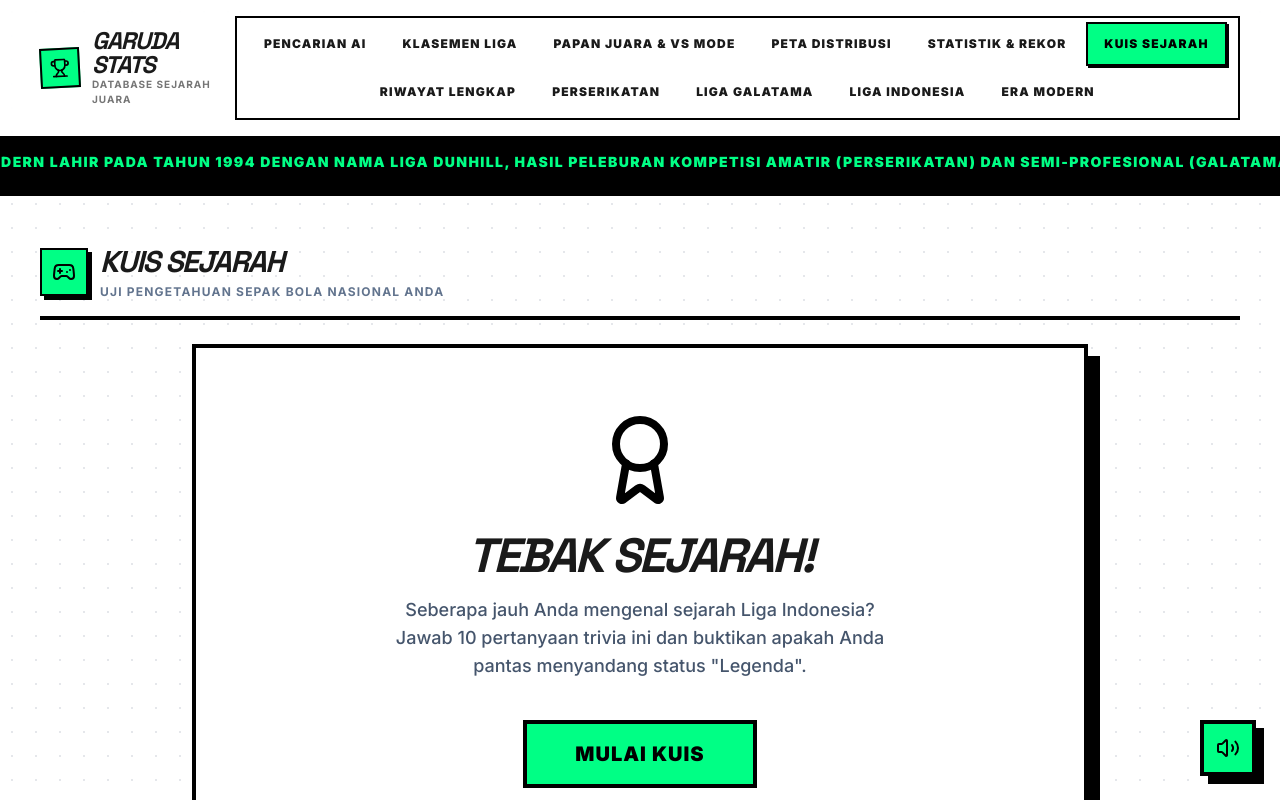
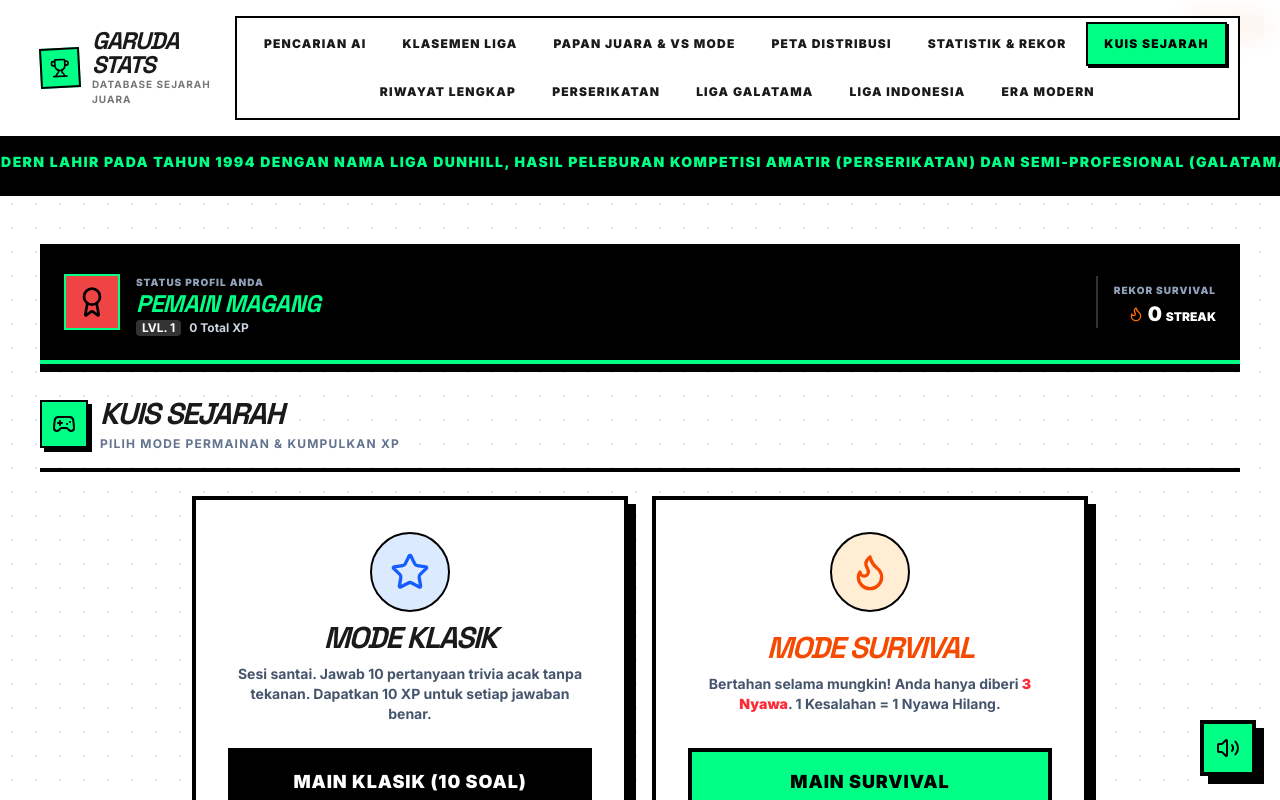
Before and after one commit to makarim22/statmuse, a React (Vite) app: page /kuis in a window 1280 px wide. Shown: the top 800 px of the page. Built offline with nearby package versions, Linux system fonts and the light colour scheme.

Commit message:
feat: implement interactive quiz component with classic and survival gameplay modes and gamification tracking

```diff
--- a/src/components/QuizView.tsx
+++ b/src/components/QuizView.tsx
@@ -1,31 +1,78 @@
-import React, { useState } from "react";
+import React, { useState, useEffect } from "react";
 import { motion, AnimatePresence } from "motion/react";
-import { Gamepad2, CheckCircle2, XCircle, RotateCcw, Trophy, Award } from "lucide-react";
+import { Gamepad2, CheckCircle2, XCircle, RotateCcw, Trophy, Award, Zap, Heart, Star, Flame } from "lucide-react";
 import { quizQuestions, QuizQuestion } from "../data/quizData";
 import { soundEngine } from "../utils/soundEngine";
 
 export default function QuizView() {
-  // Helper to get 10 random questions
-  const getRandomQuestions = (count = 10): QuizQuestion[] => {
-    const shuffled = [...quizQuestions].sort(() => 0.5 - Math.random());
-    return shuffled.slice(0, count);
+  // --- Persistent Gamification State ---
+  const [totalXP, setTotalXP] = useState<number>(0);
+  const [highestSurvivalScore, setHighestSurvivalScore] = useState<number>(0);
+
+  useEffect(() => {
+    const xp = localStorage.getItem('garuda_stats_totalXP');
+    if (xp) setTotalXP(parseInt(xp, 10));
+
+    const hs = localStorage.getItem('garuda_stats_highestSurvivalScore');
+    if (hs) setHighestSurvivalScore(parseInt(hs, 10));
+  }, []);
+
+  const saveXP = (newTotal: number) => {
+    setTotalXP(newTotal);
+    localStorage.setItem('garuda_stats_totalXP', newTotal.toString());
   };
 
-  const [activeQuestions, setActiveQuestions] = useState<QuizQuestion[]>(() => getRandomQuestions(10));
-  const [gameState, setGameState] = useState<'start' | 'playing' | 'results'>('start');
+  const saveHighScore = (newHighScore: number) => {
+    setHighestSurvivalScore(newHighScore);
+    localStorage.setItem('garuda_stats_highestSurvivalScore', newHighScore.toString());
+  };
+
+  // --- Game State ---
+  const [gameState, setGameState] = useState<'start' | 'playing_classic' | 'playing_survival' | 'results'>('start');
+  const [activeQuestions, setActiveQuestions] = useState<QuizQuestion[]>([]);
   const [currentQuestionIndex, setCurrentQuestionIndex] = useState(0);
   const [score, setScore] = useState(0);
+  const [sessionXP, setSessionXP] = useState(0);
+  const [lives, setLives] = useState(3);
   const [selectedOption, setSelectedOption] = useState<number | null>(null);
 
   const currentQuestion = activeQuestions[currentQuestionIndex];
   const isAnswered = selectedOption !== null;
   const isCorrect = isAnswered && selectedOption === currentQuestion?.correctAnswer;
 
-  const handleStart = () => {
+  // Rank Titles Logic
+  const getRankByXP = (xp: number) => {
+    if (xp >= 1000) return { title: "LEGENDA LIGA!", color: "#00FF85", level: "MAX" };
+    if (xp >= 500) return { title: "KAPTEN TIM", color: "#3B82F6", level: 20 };
+    if (xp >= 200) return { title: "PEMAIN INTI", color: "#EAB308", level: 10 };
+    if (xp >= 50) return { title: "PEMAIN CADANGAN", color: "#F97316", level: 5 };
+    return { title: "PEMAIN MAGANG", color: "#EF4444", level: 1 };
+  };
+  const currentRank = getRankByXP(totalXP);
+
+  // Helper to get random questions
+  const getRandomQuestions = (count = 10, exclude: QuizQuestion[] = []): QuizQuestion[] => {
+    const pool = quizQuestions.filter(q => !exclude.includes(q));
+    const shuffled = [...pool].sort(() => 0.5 - Math.random());
+    return shuffled.slice(0, count);
+  };
+
+  const handleStartClassic = () => {
     setActiveQuestions(getRandomQuestions(10));
-    setGameState('playing');
+    setGameState('playing_classic');
     setCurrentQuestionIndex(0);
     setScore(0);
+    setSessionXP(0);
+    setSelectedOption(null);
+  };
+
+  const handleStartSurvival = () => {
+    setActiveQuestions(getRandomQuestions(1)); // Start with 1, load more as we go
+    setGameState('playing_survival');
+    setCurrentQuestionIndex(0);
+    setScore(0);
+    setSessionXP(0);
+    setLives(3);
     setSelectedOption(null);
   };
 
@@ -34,95 +81,205 @@ export default function QuizView() {
     setSelectedOption(index);
     if (index === currentQuestion?.correctAnswer) {
       setScore(prev => prev + 1);
+      setSessionXP(prev => prev + 10);
       soundEngine.playSuccess();
     } else {
       soundEngine.playError();
+      if (gameState === 'playing_survival') {
+        setLives(prev => prev - 1);
+      }
     }
   };
 
+  const finishGame = () => {
+    saveXP(totalXP + sessionXP);
+    if (gameState === 'playing_survival' && score > highestSurvivalScore) {
+      saveHighScore(score);
+    }
+    setGameState('results');
+  };
+
   const handleNext = () => {
+    if (gameState === 'playing_classic') {
       if (currentQuestionIndex < activeQuestions.length - 1) {
         setCurrentQuestionIndex(prev => prev + 1);
         setSelectedOption(null);
       } else {
-      setGameState('results');
+        finishGame();
       }
-  };
-
-  const getRank = (score: number) => {
-    if (score >= 9) return { title: "Legenda Liga!", color: "#00FF85", desc: "Pengetahuan Anda tentang sejarah sepak bola Indonesia sangat luar biasa. Anda adalah kamus berjalan!" };
-    if (score >= 6) return { title: "Pemain Inti", color: "#EAB308", desc: "Bagus! Anda cukup menguasai sejarah liga, meski masih ada beberapa momen yang terlewatkan." };
-    if (score >= 4) return { title: "Pemain Cadangan", color: "#F97316", desc: "Lumayan, tapi Anda perlu lebih sering membaca arsip sejarah sepak bola nasional." };
-    return { title: "Pemain Magang", color: "#EF4444", desc: "Sepertinya Anda baru mengikuti Liga Indonesia. Terus belajar dan cintai sepak bola lokal!" };
+    } else if (gameState === 'playing_survival') {
+      if (lives <= 0) {
+        finishGame();
+      } else {
+        // Load next survival question
+        const pool = quizQuestions.filter(q => !activeQuestions.includes(q));
+        if (pool.length > 0) {
+          const nextQ = pool[Math.floor(Math.random() * pool.length)];
+          setActiveQuestions(prev => [...prev, nextQ]);
+          setCurrentQuestionIndex(prev => prev + 1);
+          setSelectedOption(null);
+        } else {
+          // Answered all 1000+ questions
+          finishGame();
+        }
+      }
+    }
   };
 
   return (
     <div className="space-y-8 animate-fade-in" id="quiz_view">
       <title>Kuis Trivia Sejarah Sepak Bola Indonesia - Garuda Stats</title>
       <meta name="description" content="Uji wawasan sepak bola nasional Anda dengan kuis pilihan ganda interaktif mengenai sejarah PSSI, juara liga, dan Galatama." />
+
+      {/* Neo-Brutalist Player Dashboard Banner */}
+      <div className="bg-black text-white p-4 sm:p-6 border-b-4 border-[#00FF85] flex flex-col sm:flex-row justify-between items-center gap-4 shadow-[0px_8px_0px_0px_rgba(0,0,0,1)] relative z-10">
+        <div className="flex items-center gap-4 w-full sm:w-auto">
+          <div className="h-14 w-14 border-2 border-[#00FF85] flex items-center justify-center shrink-0" style={{ backgroundColor: currentRank.color }}>
+            <Award className="h-8 w-8 text-black" />
+          </div>
+          <div>
+            <span className="text-[10px] font-black uppercase tracking-widest text-slate-400">STATUS PROFIL ANDA</span>
+            <h2 className="text-xl sm:text-2xl font-black italic uppercase leading-none tracking-tight text-[#00FF85]">{currentRank.title}</h2>
+            <div className="flex items-center gap-2 mt-1">
+              <span className="text-xs font-bold uppercase bg-white/20 px-1.5 rounded-sm">LVL. {currentRank.level}</span>
+              <span className="text-xs font-bold text-slate-300">{totalXP} Total XP</span>
+            </div>
+          </div>
+        </div>
+        <div className="flex items-center gap-3 w-full sm:w-auto justify-end">
+          <div className="text-right border-l-2 border-white/20 pl-4">
+            <span className="text-[10px] font-black uppercase tracking-widest text-slate-400">REKOR SURVIVAL</span>
+            <div className="flex justify-end items-center gap-1">
+              <Flame className="h-4 w-4 text-orange-500" />
+              <span className="text-xl font-black">{highestSurvivalScore} <span className="text-xs">STREAK</span></span>
+            </div>
+          </div>
+        </div>
+      </div>
+
       {/* Header */}
-      <div className="flex items-center gap-3 mb-6 border-b-4 border-black pb-4">
+      <div className="flex items-center gap-3 mb-6 border-b-4 border-black pb-4 mt-6">
         <div className="h-12 w-12 bg-[#00FF85] flex items-center justify-center border-2 border-black shadow-[4px_4px_0px_0px_#000]">
           <Gamepad2 className="h-6 w-6 text-black" />
         </div>
         <div>
           <h3 className="text-3xl font-black uppercase tracking-tighter italic">Kuis Sejarah</h3>
-          <p className="text-xs font-bold text-slate-500 uppercase tracking-widest mt-1">Uji Pengetahuan Sepak Bola Nasional Anda</p>
+          <p className="text-xs font-bold text-slate-500 uppercase tracking-widest mt-1">Pilih Mode Permainan & Kumpulkan XP</p>
         </div>
       </div>
 
       <div className="max-w-4xl mx-auto">
         <AnimatePresence mode="wait">
 
-          {/* START SCREEN */}
+          {/* START SCREEN - MODE SELECTION */}
           {gameState === 'start' && (
             <motion.div
               key="start"
               initial={{ opacity: 0, y: 20 }}
               animate={{ opacity: 1, y: 0 }}
               exit={{ opacity: 0, y: -20 }}
-              className="border-4 border-black bg-white shadow-[12px_12px_0px_0px_rgba(0,0,0,1)] p-8 md:p-16 text-center"
+              className="grid grid-cols-1 md:grid-cols-2 gap-6"
             >
-              <Award className="h-24 w-24 mx-auto mb-6 text-black" />
-              <h2 className="text-4xl md:text-5xl font-black uppercase italic tracking-tighter mb-4">Tebak Sejarah!</h2>
-              <p className="text-lg font-medium text-slate-600 mb-10 max-w-lg mx-auto">
-                Seberapa jauh Anda mengenal sejarah Liga Indonesia? Jawab 10 pertanyaan trivia ini dan buktikan apakah Anda pantas menyandang status "Legenda".
+              {/* Classic Mode Card */}
+              <div className="border-4 border-black bg-white shadow-[8px_8px_0px_0px_rgba(0,0,0,1)] p-8 flex flex-col justify-between items-center text-center space-y-6 hover:bg-[#F2F2F2]/50 transition-colors">
+                <div className="h-20 w-20 bg-blue-100 border-2 border-black flex items-center justify-center rounded-full mb-2">
+                  <Star className="h-10 w-10 text-blue-600" />
+                </div>
+                <div>
+                  <h2 className="text-3xl font-black uppercase italic tracking-tighter mb-2">Mode Klasik</h2>
+                  <p className="text-sm font-bold text-slate-600">
+                    Sesi santai. Jawab 10 pertanyaan trivia acak tanpa tekanan. Dapatkan 10 XP untuk setiap jawaban benar.
                   </p>
+                </div>
                 <button
-                onClick={handleStart}
-                className="bg-[#00FF85] text-black border-4 border-black px-12 py-4 text-xl font-black uppercase tracking-wider hover:-translate-y-2 hover:shadow-[8px_8px_0px_0px_rgba(0,0,0,1)] active:translate-y-0 active:shadow-none transition-all"
+                  onClick={handleStartClassic}
+                  className="w-full bg-black text-white border-4 border-black px-6 py-4 text-lg font-black uppercase tracking-wider hover:-translate-y-1 hover:shadow-[4px_4px_0px_0px_#00FF85] active:translate-y-0 active:shadow-none transition-all"
                 >
-                Mulai Kuis
+                  MAIN KLASIK (10 SOAL)
                 </button>
+              </div>
+
+              {/* Survival Mode Card */}
+              <div className="border-4 border-black bg-white shadow-[8px_8px_0px_0px_rgba(0,0,0,1)] p-8 flex flex-col justify-between items-center text-center space-y-6 hover:bg-[#F2F2F2]/50 transition-colors">
+                <div className="absolute top-4 right-4 bg-orange-500 text-white text-[10px] font-black px-2 py-0.5 border border-black uppercase animate-pulse">
+                  HARDCORE
+                </div>
+                <div className="h-20 w-20 bg-orange-100 border-2 border-black flex items-center justify-center rounded-full mb-2">
+                  <Flame className="h-10 w-10 text-orange-600" />
+                </div>
+                <div>
+                  <h2 className="text-3xl font-black uppercase italic tracking-tighter mb-2 text-orange-600">Mode Survival</h2>
+                  <p className="text-sm font-bold text-slate-600">
+                    Bertahan selama mungkin! Anda hanya diberi <strong className="text-red-500">3 Nyawa</strong>. 1 Kesalahan = 1 Nyawa Hilang.
+                  </p>
+                </div>
+                <button
+                  onClick={handleStartSurvival}
+                  className="w-full bg-[#00FF85] text-black border-4 border-black px-6 py-4 text-lg font-black uppercase tracking-wider hover:-translate-y-1 hover:shadow-[4px_4px_0px_0px_rgba(0,0,0,1)] active:translate-y-0 active:shadow-none transition-all"
+                >
+                  MAIN SURVIVAL
+                </button>
+              </div>
             </motion.div>
           )}
 
           {/* PLAYING SCREEN */}
-          {gameState === 'playing' && currentQuestion && (
+          {(gameState === 'playing_classic' || gameState === 'playing_survival') && currentQuestion && (
             <motion.div
               key="playing"
               initial={{ opacity: 0, scale: 0.95 }}
               animate={{ opacity: 1, scale: 1 }}
               exit={{ opacity: 0, scale: 0.95 }}
             >
-              {/* Score & Progress Bar */}
+              {/* HUD / Progress Bar */}
               <div className="flex justify-between items-center mb-4">
-                <span className="bg-black text-white px-4 py-1 text-sm font-black uppercase tracking-widest border-2 border-black">
-                  Soal {currentQuestionIndex + 1} / {activeQuestions.length}
+                <span className="bg-black text-white px-4 py-1 text-xs sm:text-sm font-black uppercase tracking-widest border-2 border-black flex items-center gap-2">
+                  {gameState === 'playing_classic' ? (
+                    `SOAL ${currentQuestionIndex + 1} / ${activeQuestions.length}`
+                  ) : (
+                    <>
+                      <Flame className="h-4 w-4 text-orange-500" />
+                      STREAK: {score}
+                    </>
+                  )}
                 </span>
+
+                {gameState === 'playing_survival' ? (
+                  <div className="bg-white border-2 border-black px-3 py-1 flex gap-1 shadow-[2px_2px_0px_0px_#000]">
+                    {[1, 2, 3].map(heartIdx => (
+                      <span key={heartIdx}>
+                        {lives >= heartIdx ? (
+                          <Heart className="h-5 w-5 text-red-500 fill-red-500 animate-pulse" />
+                        ) : (
+                          <Heart className="h-5 w-5 text-slate-300" />
+                        )}
+                      </span>
+                    ))}
+                  </div>
+                ) : (
                   <span className="bg-white text-black px-4 py-1 text-sm font-black uppercase tracking-widest border-2 border-black shadow-[2px_2px_0px_0px_#000]">
-                  Skor: {score}
+                    SKOR: {score}
                   </span>
+                )}
               </div>
+
+              {gameState === 'playing_classic' && (
                 <div className="w-full bg-gray-200 border-2 border-black h-4 mb-8">
                   <div
                     className="bg-[#00FF85] h-full border-r-2 border-black transition-all duration-300"
                     style={{ width: `${((currentQuestionIndex + 1) / activeQuestions.length) * 100}%` }}
                   />
                 </div>
+              )}
 
               {/* Question Card */}
-              <div className="border-4 border-black bg-white shadow-[8px_8px_0px_0px_rgba(0,0,0,1)] p-6 md:p-10 mb-8">
+              <div className={`border-4 border-black bg-white shadow-[8px_8px_0px_0px_rgba(0,0,0,1)] p-6 md:p-10 mb-8 ${gameState === 'playing_survival' ? 'border-t-8 border-t-orange-500' : ''}`}>
+                <div className="flex items-center gap-2 mb-4">
+                  <Zap className="h-5 w-5 text-amber-500 fill-amber-500" />
+                  <span className="text-[10px] font-black tracking-widest text-slate-400 uppercase">
+                    +10 XP JIKA BENAR
+                  </span>
+                </div>
                 <h3 className="text-2xl md:text-3xl font-black leading-tight mb-8">
                   {currentQuestion.question}
                 </h3>
@@ -132,9 +289,9 @@ export default function QuizView() {
                     let btnClass = "bg-gray-100 hover:bg-gray-200";
                     if (isAnswered) {
                       if (idx === currentQuestion.correctAnswer) {
-                        btnClass = "bg-[#00FF85] text-black font-black scale-[1.02] border-black"; // Correct Answer
+                        btnClass = "bg-[#00FF85] text-black font-black scale-[1.02] border-black"; // Correct
                       } else if (idx === selectedOption) {
-                        btnClass = "bg-[#EF4444] text-white font-black scale-[0.98] border-black"; // Wrong Answer chosen
+                        btnClass = "bg-[#EF4444] text-white font-black scale-[0.98] border-black"; // Wrong
                       } else {
                         btnClass = "bg-gray-100 opacity-50"; // Unchosen
                       }
@@ -173,7 +330,7 @@ export default function QuizView() {
                           <XCircle className="h-8 w-8 text-red-600" />
                         )}
                         <h4 className="text-xl font-black uppercase tracking-wider">
-                          {isCorrect ? "Tepat Sekali!" : "Jawaban Kurang Tepat"}
+                          {isCorrect ? "Tepat Sekali! (+10 XP)" : "Jawaban Kurang Tepat"}
                         </h4>
                       </div>
                       <div className="pl-11">
@@ -182,6 +339,11 @@ export default function QuizView() {
                           {currentQuestion.explanation}
                         </p>
                       </div>
+                      {gameState === 'playing_survival' && !isCorrect && lives > 0 && (
+                         <div className="mt-4 pt-4 border-t-2 border-red-200 text-red-600 font-black uppercase flex items-center gap-2">
+                           ⚠️ HATI-HATI! SISA NYAWA: {lives}
+                         </div>
+                      )}
                     </div>
 
                     <div className="flex justify-end">
@@ -189,7 +351,9 @@ export default function QuizView() {
                         onClick={handleNext}
                         className="bg-black text-white border-4 border-black px-8 py-3 text-lg font-black uppercase tracking-wider hover:-translate-y-1 hover:shadow-[6px_6px_0px_0px_#00FF85] active:translate-y-0 active:shadow-none transition-all"
                       >
-                        {currentQuestionIndex < activeQuestions.length - 1 ? 'Pertanyaan Berikutnya ➔' : 'Lihat Hasil Akhir 🏆'}
+                        {(gameState === 'playing_survival' && lives <= 0) || (gameState === 'playing_classic' && currentQuestionIndex >= activeQuestions.length - 1)
+                          ? 'Lihat Hasil Akhir 🏆'
+                          : 'Pertanyaan Berikutnya ➔'}
                       </button>
                     </div>
                   </motion.div>
@@ -200,39 +364,50 @@ export default function QuizView() {
 
           {/* RESULTS SCREEN */}
           {gameState === 'results' && (() => {
-            const rank = getRank(score);
+            const isSurvival = activeQuestions.length !== 10; // Simple check since survival length is variable
+            const newRecord = isSurvival && score > highestSurvivalScore;
+
             return (
               <motion.div
                 key="results"
                 initial={{ opacity: 0, scale: 0.9 }}
                 animate={{ opacity: 1, scale: 1 }}
-                className="border-4 border-black bg-white shadow-[12px_12px_0px_0px_rgba(0,0,0,1)] p-8 md:p-16 text-center"
+                className="border-4 border-black bg-white shadow-[12px_12px_0px_0px_rgba(0,0,0,1)] p-8 md:p-16 text-center relative overflow-hidden"
               >
-                <div className="w-32 h-32 mx-auto border-4 border-black flex items-center justify-center mb-6 shadow-[8px_8px_0px_0px_rgba(0,0,0,1)] transform -rotate-3" style={{ backgroundColor: rank.color }}>
-                  <Trophy className="h-16 w-16 text-black" />
+                {newRecord && (
+                  <div className="absolute top-0 left-0 w-full bg-[#00FF85] border-b-4 border-black py-2 font-black uppercase tracking-widest text-black animate-pulse">
+                    🔥 REKOR SURVIVAL BARU TERCIPTA! 🔥
+                  </div>
+                )}
+                <div className={`w-32 h-32 mx-auto border-4 border-black flex items-center justify-center mb-6 shadow-[8px_8px_0px_0px_rgba(0,0,0,1)] transform -rotate-3 mt-8`} style={{ backgroundColor: currentRank.color }}>
+                  {isSurvival && newRecord ? <Flame className="h-16 w-16 text-black" /> : <Trophy className="h-16 w-16 text-black" />}
                 </div>
 
-                <h2 className="text-2xl font-bold uppercase text-slate-500 tracking-widest mb-2">Skor Akhir Anda</h2>
-                <div className="text-7xl font-black italic tracking-tighter mb-6">
-                  {score} <span className="text-4xl text-slate-300">/ {activeQuestions.length}</span>
+                <h2 className="text-2xl font-bold uppercase text-slate-500 tracking-widest mb-2">HASIL SESI INI</h2>
+                <div className="text-7xl font-black italic tracking-tighter mb-2">
+                  {score} <span className="text-4xl text-slate-300">
+                    {isSurvival ? 'STREAK' : '/ 10'}
+                  </span>
+                </div>
+                <div className="flex justify-center items-center gap-2 mb-8 text-emerald-600 font-black text-xl">
+                   <Zap className="h-6 w-6 fill-emerald-600" />
+                   + {sessionXP} XP DITAMBAHKAN
                 </div>
 
-                <div className="bg-gray-100 border-4 border-black p-6 mb-10 max-w-md mx-auto">
-                  <p className="text-sm font-black uppercase tracking-widest text-slate-500 mb-2">Status Pengetahuan</p>
-                  <h3 className="text-3xl font-black uppercase text-black mb-4" style={{ color: rank.color === '#00FF85' ? '#059669' : rank.color }}>
-                    {rank.title}
-                  </h3>
-                  <p className="font-medium text-slate-700">
-                    {rank.desc}
-                  </p>
+                <div className="grid grid-cols-1 sm:grid-cols-2 gap-4 max-w-lg mx-auto mb-10">
+                   <button
+                    onClick={handleStartClassic}
+                    className="flex items-center justify-center gap-2 bg-white text-black border-4 border-black px-6 py-4 font-black uppercase tracking-wider hover:-translate-y-1 hover:shadow-[4px_4px_0px_0px_rgba(0,0,0,1)] transition-all"
+                  >
+                    <RotateCcw className="h-5 w-5" /> ULANG KLASIK
+                  </button>
+                  <button
+                    onClick={handleStartSurvival}
+                    className="flex items-center justify-center gap-2 bg-[#00FF85] text-black border-4 border-black px-6 py-4 font-black uppercase tracking-wider hover:-translate-y-1 hover:shadow-[4px_4px_0px_0px_rgba(0,0,0,1)] transition-all"
+                  >
+                    <Flame className="h-5 w-5" /> ULANG SURVIVAL
+                  </button>
                 </div>
-
-                <button
-                  onClick={handleStart}
-                  className="flex items-center justify-center gap-3 bg-black text-white border-4 border-black px-10 py-4 text-xl font-black uppercase tracking-wider mx-auto hover:-translate-y-1 hover:shadow-[6px_6px_0px_0px_#00FF85] active:translate-y-0 active:shadow-none transition-all"
-                >
-                  <RotateCcw className="h-6 w-6" /> Main Lagi
-                </button>
               </motion.div>
             );
           })()}
```
Lines whose indentation alone changed are shown as unchanged.
